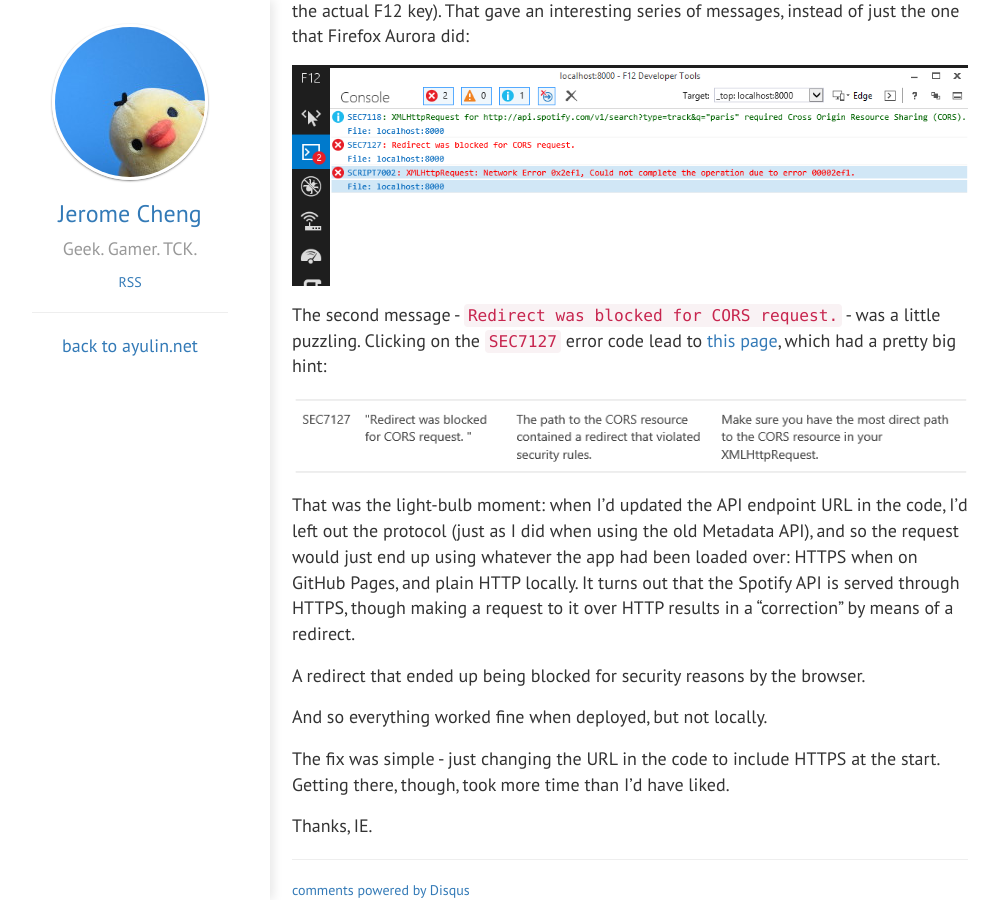
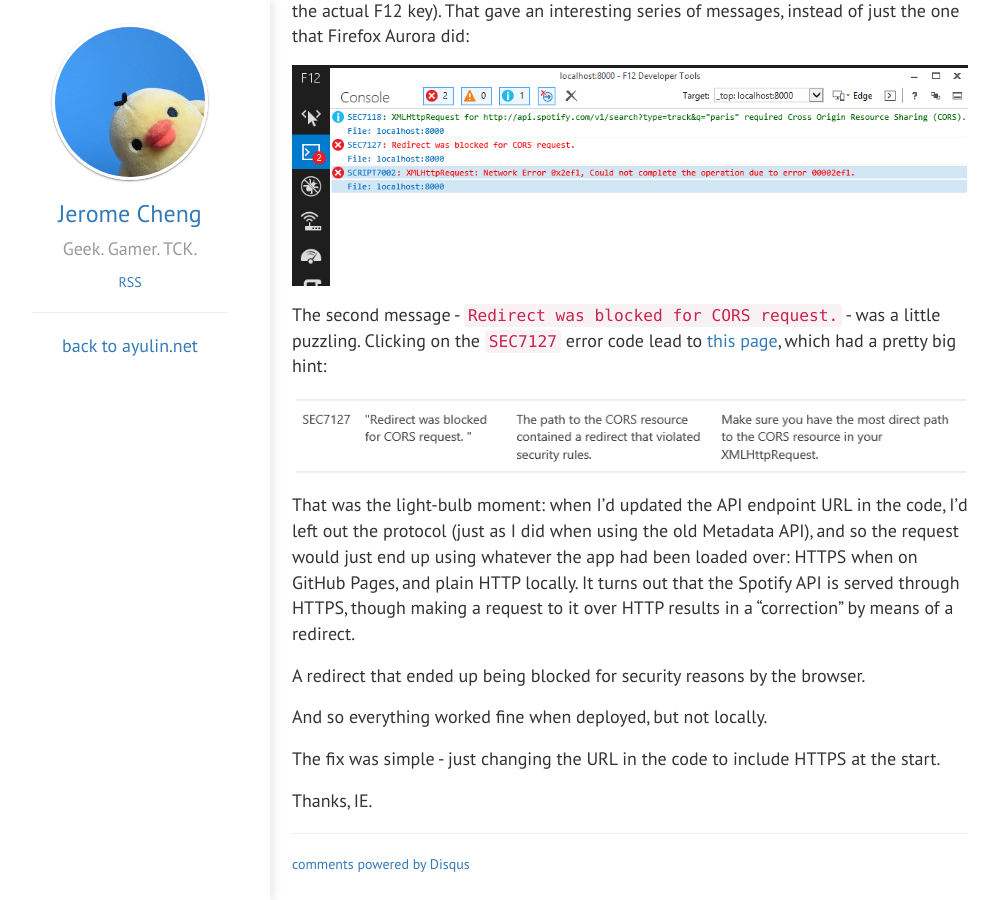
Before and after one commit to jcheng31/ayulin.net, a Jekyll site: the page built from Content/_posts/2014-08-18-ie-dev-tools.md, in a window 1280 px wide and 900 px high, scrolled down 921 px. Shown: the whole window, without its empty margins (10-1009 px from the left). Built offline with Jekyll 4.4.1, drawn with Linux system fonts in a browser that asks for light colours; nearby versions of some CDN libraries; Markdown is read by kramdown in place of the engine named in the settings; comment, search, counter and statistics services are not loaded.

Commit message:
Drop a sentence.

```diff
--- a/Content/_posts/2014-08-18-ie-dev-tools.md
+++ b/Content/_posts/2014-08-18-ie-dev-tools.md
@@ -30,6 +30,6 @@ A redirect that ended up being blocked for security reasons by the browser.
 
 And so everything worked fine when deployed, but not locally.
 
-The fix was simple - just changing the URL in the code to include HTTPS at the start. Getting there, though, took more time than I'd have liked.
+The fix was simple - just changing the URL in the code to include HTTPS at the start.
 
 Thanks, IE.
```
